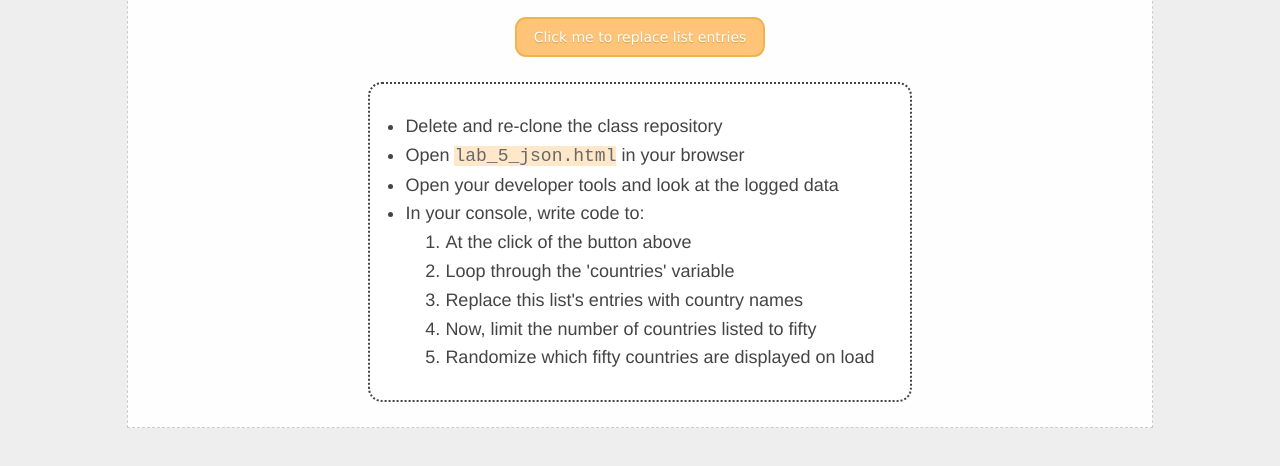
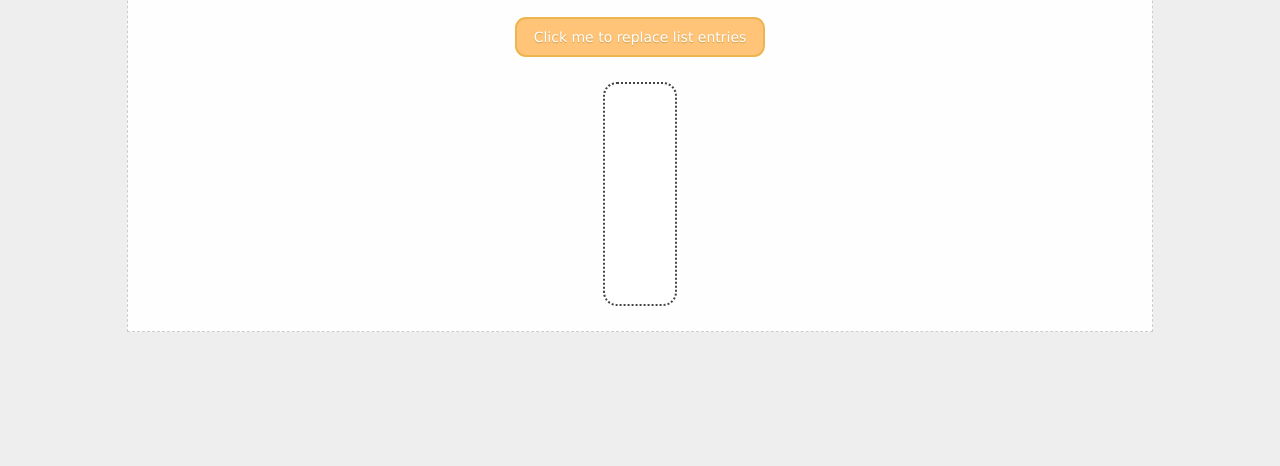
Before and after one commit to Kyle-Barry/Kyle-Barry.github.io, a plain HTML site: page Lab_5/index.html in a window 1280 px wide. Both pictures are taken after a click on the button "Click me to replace list entries". Shown: the part 132-598 px from the top of the page. Drawn offline with Linux system fonts and the light colour scheme.

Commit message:
Update index.html

```diff
--- a/Lab_5/index.html
+++ b/Lab_5/index.html
@@ -1,9 +1,8 @@
 <!DOCTYPE html>
 <html lang="en">
-
   <head>
     <title>Test JSON page</title>
-  <link rel="stylesheet" type="text/css" href="./lab_styles.css">
+    <link rel="stylesheet" type="text/css" href="./lab_styles.css" />
   </head>
 
   <body>
@@ -11,21 +10,14 @@
       <div class="wrapper">
         <div class="header">Test JSON page</div>
         <!-- <button class="button" onclick="loadData()">Load Some JSON</button> -->
-      <button class="button" onclick="console.log('You haven\'t written a function yet!');">Click me to replace list entries</button>
+        <button
+          class="button"
+          onclick= "clickMe()"
+        >
+          Click me to replace list entries
+        </button>
         <div class="content">
           <ul class="instructions">
-          <li>Delete and re-clone the class repository</li>
-          <li>Open <span class="code">lab_5_json.html</span> in your browser</li>
-          <li>Open your developer tools and look at the logged data</li>
-          <li>In your console, write code to:
-            <ol>
-              <li>At the click of the button above</li>
-              <li>Loop through the 'countries' variable</li>
-              <li>Replace this list's entries with country names</li>
-              <li>Now, limit the number of countries listed to fifty</li>
-              <li>Randomize which fifty countries are displayed on load</li>
-            </ol>
-          </li>
           </ul>
         </div>
         <div class="footer"></div>
@@ -279,7 +271,32 @@
             { "name": "Zimbabwe", "code": "ZW" }
           ]
           console.log("List of countries in the world", countries);
+
+          sessionStorage.setItem("json_item",JSON.stringify(countries));
+          const str = sessionStorage.getItem("json_item");
+          const data = JSON.parse(str);
+
+          function clickMe(){
+            const json = sessionStorage.getItem('json_item');
+            const list = JSON.parse(json);
+            const nameArray = list.map((i) => i.name);
+            const instructions = document.querySelector(".instructions");
+            instructions.innerHTML = '';
+
+
+            for(let i=0; i < 50; i++){
+            const selectNumber = getRandomIntInclusive(0,242);
+            let el = document.createElement("li");
+            el.innerText = nameArray(selectNumber);
+            instructions.appendChild(el);
+           };
+          }
+
+        function getRandomIntInclusive(min, max) {
+        min = Math.ceil(min);
+        max = Math.floor(max);
+        return Math.floor(Math.random() * (max - min + 1)) + min; //The maximum is inclusive and the minimum is inclusive
+      }
     </script>
   </body>
-
 </html>
```
Lines whose indentation alone changed are shown as unchanged.
